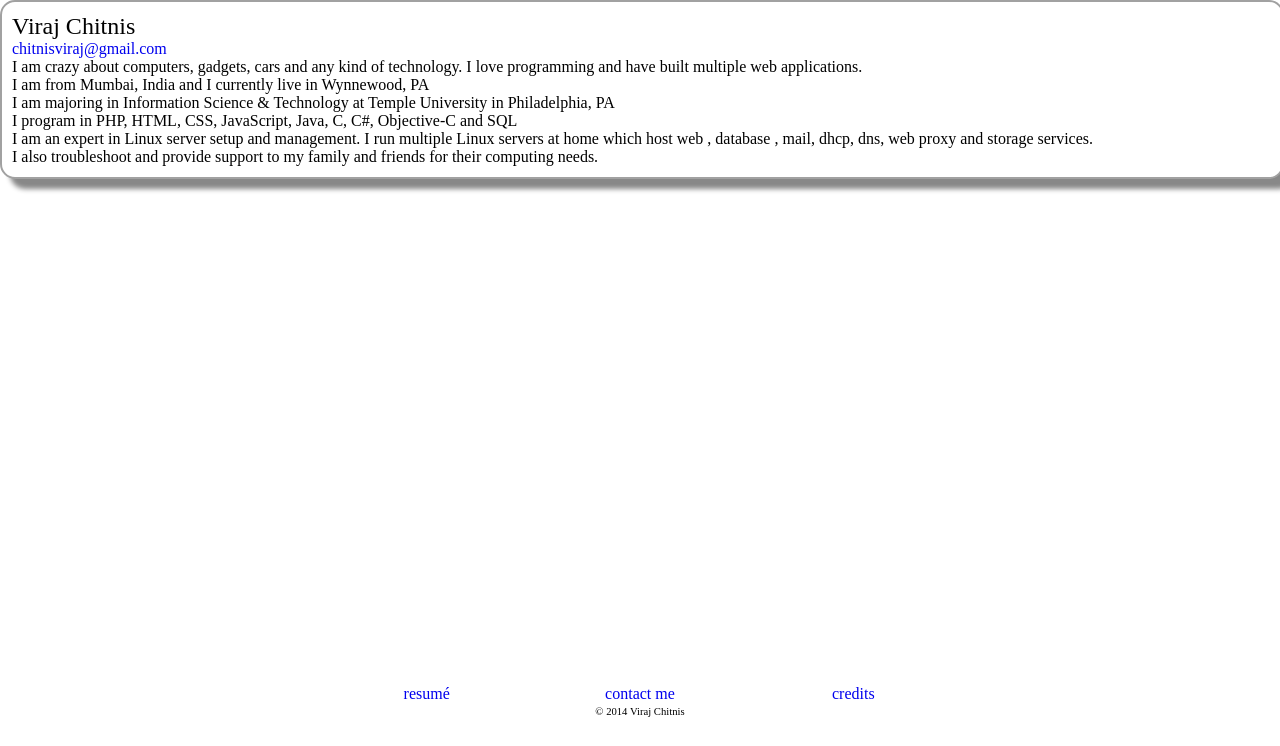
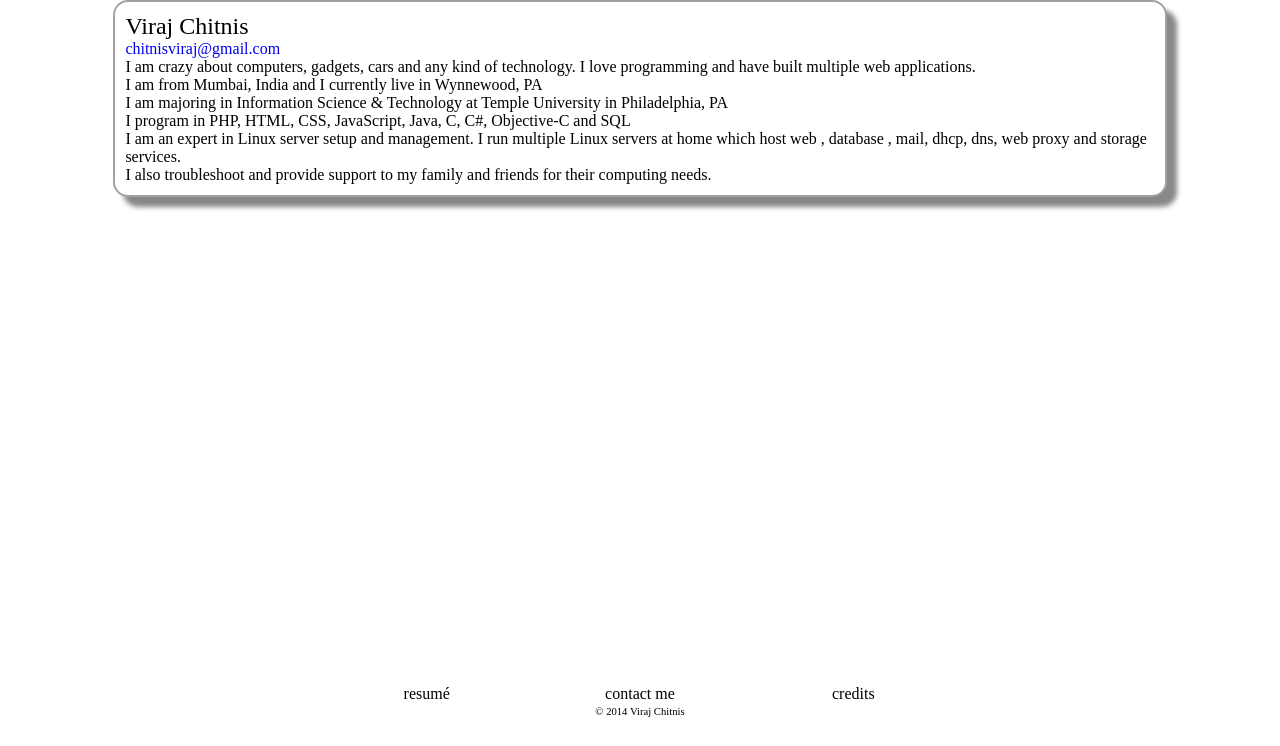
Before and after one commit to virajchitnis/virajchitnis.com, a PHP site: page /resume/ in a window 1280 px wide. Shown: the part 54-800 px from the top of the page. Run offline with PHP 8.4, Linux system fonts and the light colour scheme; some web fonts are replaced.

Commit message:
Added margins to resume info box and changed footer links color

```diff
--- a/admin/index.php
+++ b/admin/index.php
@@ -4,6 +4,7 @@
 		<meta name="author" content="Viraj Chitnis">
 		<link rel="stylesheet" href="../css/design.css">
 		<link rel="stylesheet" href="../css/background-grid.css">
+		<link rel="stylesheet" href="../css/footer_links.css">
 		<link rel="stylesheet" media="screen" href="http://openfontlibrary.org/face/architect-s-daughter" rel="stylesheet" type="text/css"/>
 		<script src="../js/openlink.js"></script>
 		<title>Admin | Viraj Chitnis</title>
--- /dev/null
+++ b/css/footer_links.css
@@ -0,0 +1,3 @@
+.footer_links {
+	color: #000000;
+}
--- a/css/resume.css
+++ b/css/resume.css
@@ -1,5 +1,6 @@
 .body_content {
-	width: 100%;
+	margin-left: 3cm;
+	margin-right: 3cm;
 	text-align: left;
 	background-color: #FFFFFF;
 	border-radius:15px;
--- a/resume/index.php
+++ b/resume/index.php
@@ -5,6 +5,7 @@
 		<link rel="stylesheet" href="../css/design.css">
 		<link rel="stylesheet" href="../css/resume.css">
 		<link rel="stylesheet" href="../css/background-grid.css">
+		<link rel="stylesheet" href="../css/footer_links.css">
 		<link rel="stylesheet" media="screen" href="http://openfontlibrary.org/face/architect-s-daughter" rel="stylesheet" type="text/css"/>
 		<title>Resumé | Viraj Chitnis</title>
 	</head>
```
